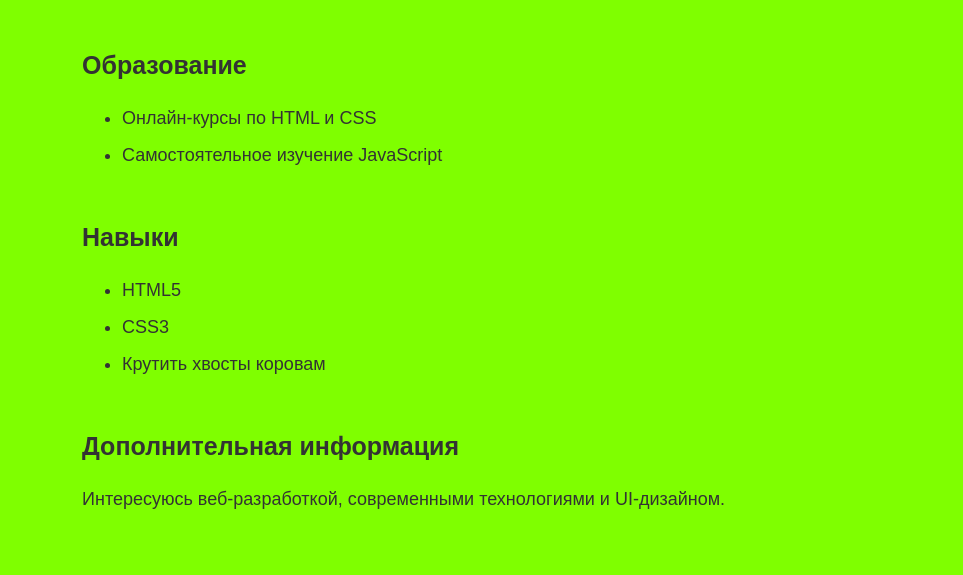
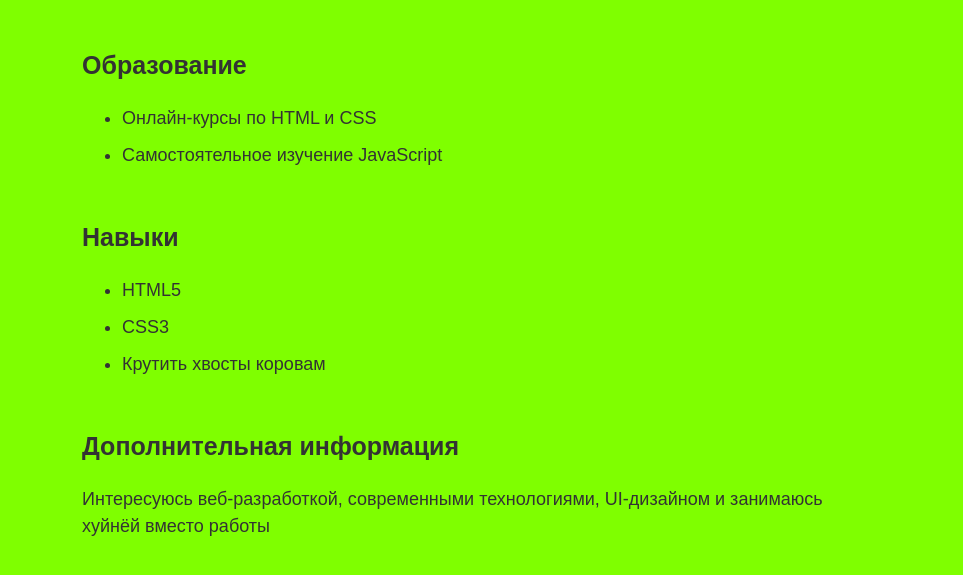
Before and after one commit to mikesnitkovskiy/mike.github.io, a plain HTML site: page index.html in a window 1280 px wide. Shown: the part 223-798 px from the top of the page, without its empty margins (158-1121 px from the left). Drawn offline with Linux system fonts and the light colour scheme.

Commit message:
Update index.html

```diff
--- a/index.html
+++ b/index.html
@@ -31,7 +31,7 @@
 
 <section>
   <h2>Дополнительная информация</h2>
-  <p>Интересуюсь веб-разработкой, современными технологиями и UI-дизайном.</p>
+  <p>Интересуюсь веб-разработкой, современными технологиями, UI-дизайном и занимаюсь хуйнёй вместо работы</p>
 </section>
       <!-- END -->
     </main>
```
